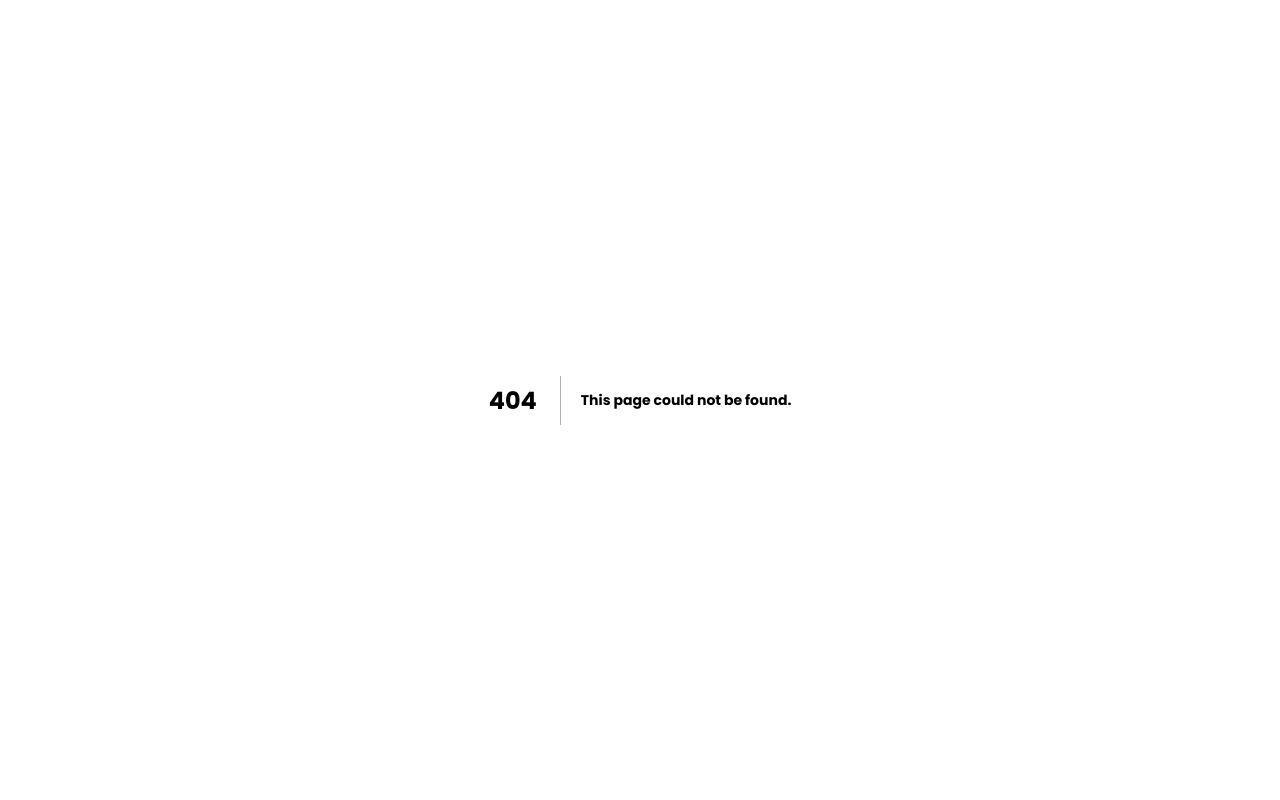
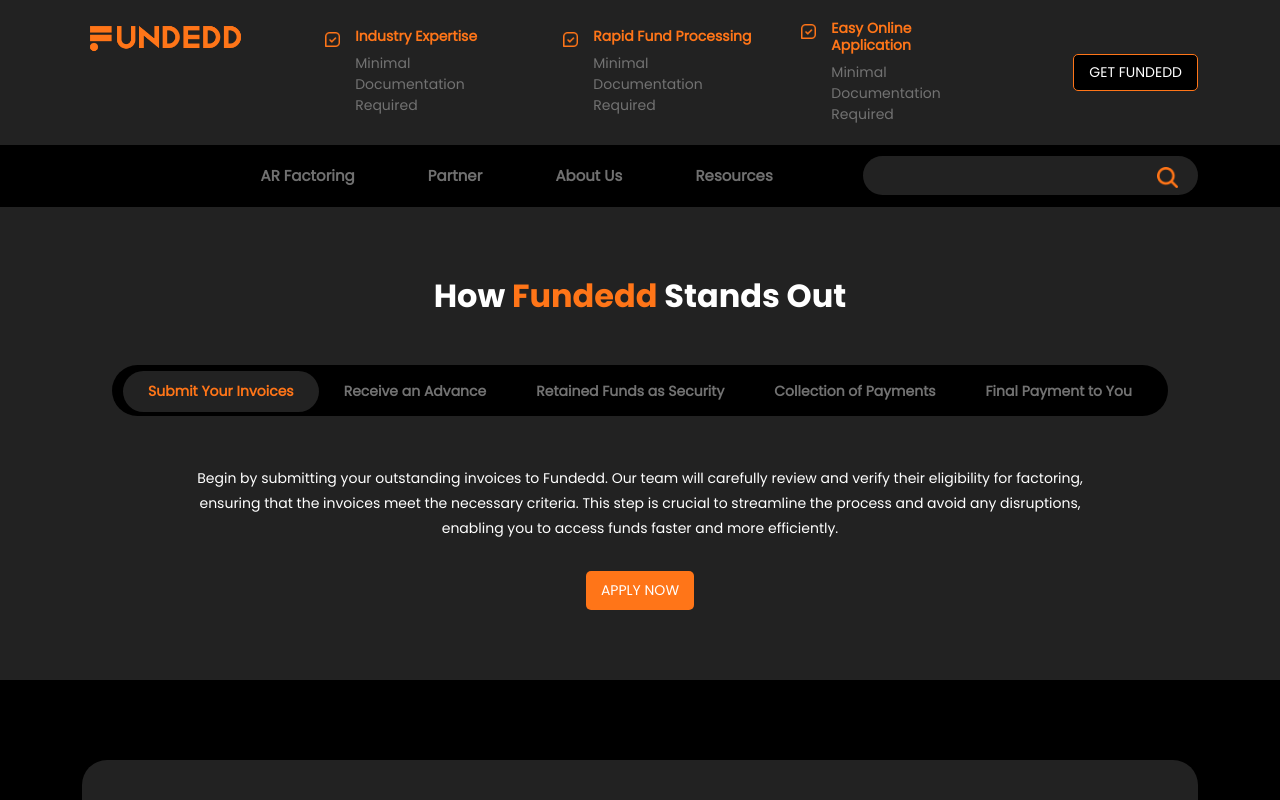
Before and after one commit to The-Brandbee/fundedd, a Next.js app: page /ar-factoring in a window 1280 px wide. Before the commit this address had no page. Shown: the top 800 px of the page. Built offline with nearby package versions, Linux system fonts and the light colour scheme.

Commit message:
new changes

```diff
--- /dev/null
+++ b/src/app/ar-factoring/page.js
@@ -0,0 +1,66 @@
+"use client";
+import { useEffect, useState } from "react";
+import Image from "next/image";
+import Head from "next/head";
+import Link from "next/link";
+import Header from "../common/Header.js";
+import Footer from "../common/Footer.js";
+import TestimonialSlide from "../common/TestimonialSlide.js";
+import ClientsSay from "../common/Client.js";
+import Tab from "../common/Tab2.js";
+import Marquee from "../common/Marqueee.js";
+import "bootstrap/dist/css/bootstrap.min.css";
+import { Montserrat } from "next/font/google";
+import Script from "next/script";
+import Girl from "../img/Mask-Group-1.png";
+import Arrow from "../img/arrow-up-right.png";
+import BeginYour from "../img/Layer_1.png";
+import GroupTW from "../img/Group-25.png";
+import GroupTWoo from "../img/Layer_1@2x.png";
+import GirlTwo from "../img/support_2058768@2x.png";
+import GirlThree from "../img/management_11063187-1@2x.png";
+import GirlThreeNN from "../img/reputation-12133556@2x.png";
+import GirlFour from "../img/factors_18377058@2x.png";
+import GirlFive from "../img/icckd.png";
+import GirlFourT from "../img/factors_18377058@2x-white.png";
+import GirlFiveT from "../img/icckd-white.png";
+import Trusted from "../img/shutterstock_2510817173.png";
+import headertopicon from "../img/header-top-icon.png";
+import TrustedTwo from "../img/shutterstock_2433120923@2x.png";
+import Expert from "../img/Component-12-1@2x.png";
+import ExpertTwo from "../img/shutterstock-5402044.png";
+import ExpertThree from "../img/Ellipse-6@2x.png";
+import ExpertThreeTW from "../img/Fundedd-logo-04@2x.png";
+
+export default function Arfactoring() {
+  return (
+    <>
+      <main>
+        <Head>
+          <meta charset="utf-8" />
+          <meta
+            name="viewport"
+            content="width=device-width, initial-scale=1.0"
+          />
+          <meta name="robots" content="index, follow" />
+          <meta name="description" content="=" />
+        </Head>
+
+        <header>
+          <Header />
+          </header>
+<section className="How-Fundedd-Stands-Out">
+<div className="container">
+<div className="How-Fundedd-Stands-Out-middle">
+    <h4>How <span>Fundedd</span> Stands Out</h4>
+ <div className="tab-view">
+ <Tab />
+ </div>
+</div>
+</div>
+</section>
+        <Footer />
+      </main>
+    </>
+  );
+}
--- a/src/app/common/Client.js
+++ b/src/app/common/Client.js
@@ -20,7 +20,7 @@
                   <Image src={GirlTwoLL} alt="" className="right-img"/>
                   </div>
                   <p>Fundedd has transformed our cash flow! Their fast funding solutions helped us meet payroll on time every month. Their team really understands the staffing industry.</p>
-                  <p>- John D., IT Staffing CEO</p>
+                  <p>-  John D., IT Staffing CEO</p>
               </div>
            </div>
 
@@ -35,8 +35,8 @@
                   <Image src={GirlTwoLL} alt="" className="left-img" />
                   <Image src={GirlTwoLL} alt="" className="right-img"/>
                   </div>
-                  <p>Fundedd has transformed our cash flow! Their fast funding solutions helped us meet payroll on time every month. Their team really understands the staffing industry.</p>
-                  <p>- John D., IT Staffing CEO</p>
+                  <p>We were able to grow faster thanks to Fundedd's tailored AR factoring. Their transparent terms and quick access to funds kept our business running smoothly.</p>
+                  <p>- Sara P., Staffing Agency Owner</p>
               </div>
            </div>
 
@@ -51,8 +51,24 @@
                   <Image src={GirlTwoLL} alt="" className="left-img" />
                   <Image src={GirlTwoLL} alt="" className="right-img"/>
                   </div>
-                  <p>Fundedd has transformed our cash flow! Their fast funding solutions helped us meet payroll on time every month. Their team really understands the staffing industry.</p>
-                  <p>- John D., IT Staffing CEO</p>
+                  <p>The flexibility Fundedd offers in terms of repayment and funding amounts has been a game-changer for us. It's the kind of partner you can trust for long-term success.</p>
+                  <p>- Michael R., Business Manager</p>
+              </div>
+           </div>
+
+                </div>
+                <div>
+                <div className="test-midl-f">
+              <div className="test-midl-f-left">
+               <Image src={GirlTwoL} alt="" />
+              </div>
+              <div className="test-midl-f-right">
+                  <div className="img-ggh">
+                  <Image src={GirlTwoLL} alt="" className="left-img" />
+                  <Image src={GirlTwoLL} alt="" className="right-img"/>
+                  </div>
+                  <p>I highly recommend Fundedd. Their personalized approach and industry knowledge have made them an indispensable partner for our business.</p>
+                  <p>- Amanda T., Operations Director</p>
               </div>
            </div>
 
--- /dev/null
+++ b/src/app/common/Tab2.js
@@ -0,0 +1,46 @@
+import { Tab, Tabs, TabList, TabPanel } from 'react-tabs';
+import 'react-tabs/style/react-tabs.css';
+
+export default () => (
+  <Tabs>
+    <TabList>
+      <Tab>Submit Your Invoices</Tab>
+      <Tab>Receive an Advance</Tab>
+      <Tab>Retained Funds as Security</Tab>
+      <Tab>Collection of Payments</Tab>
+      <Tab>Final Payment to You</Tab>
+    </TabList>
+
+
+    <TabPanel>
+     <div className='tab-inner-frame'>
+        <p>Begin by submitting your outstanding invoices to Fundedd. Our team will carefully review and verify their eligibility for factoring, ensuring that the invoices meet the necessary criteria. This step is crucial to streamline the process and avoid any disruptions, enabling you to access funds faster and more efficiently.</p>
+        <p><a href="#">APPLY NOW</a></p>
+        </div>
+    </TabPanel>
+    <TabPanel>
+     <div className='tab-inner-frame'>
+     <p>Begin by submitting your outstanding invoices to Fundedd. Our team will carefully review and verify their eligibility for factoring, ensuring that the invoices meet the necessary criteria. This step is crucial to streamline the process and avoid any disruptions, enabling you to access funds faster and more efficiently.</p>
+     <p><a href="#">APPLY NOW</a></p>
+        </div>
+    </TabPanel>
+    <TabPanel>
+     <div className='tab-inner-frame'>
+     <p>Begin by submitting your outstanding invoices to Fundedd. Our team will carefully review and verify their eligibility for factoring, ensuring that the invoices meet the necessary criteria. This step is crucial to streamline the process and avoid any disruptions, enabling you to access funds faster and more efficiently.</p>
+     <p><a href="#">APPLY NOW</a></p>
+        </div>
+    </TabPanel>
+    <TabPanel>
+     <div className='tab-inner-frame'>
+     <p>Begin by submitting your outstanding invoices to Fundedd. Our team will carefully review and verify their eligibility for factoring, ensuring that the invoices meet the necessary criteria. This step is crucial to streamline the process and avoid any disruptions, enabling you to access funds faster and more efficiently.</p>
+        <p><a href="#">APPLY NOW</a></p>
+        </div>
+    </TabPanel>
+    <TabPanel>
+     <div className='tab-inner-frame'>
+     <p>Begin by submitting your outstanding invoices to Fundedd. Our team will carefully review and verify their eligibility for factoring, ensuring that the invoices meet the necessary criteria. This step is crucial to streamline the process and avoid any disruptions, enabling you to access funds faster and more efficiently.</p>
+     <p><a href="#">APPLY NOW</a></p>
+        </div>
+    </TabPanel>
+  </Tabs>
+);
--- a/src/app/globals.css
+++ b/src/app/globals.css
@@ -799,6 +799,9 @@
 }
 .tab-inner-frame p{
   color: #fff;
+  width: 80%;
+  margin: 0 auto;
+  line-height: 25px;
 }
 .tab-inner-frame p a{
   background: #FF7518 0% 0% no-repeat padding-box;
--- a/src/app/page.js
+++ b/src/app/page.js
@@ -12,7 +12,6 @@
 import "bootstrap/dist/css/bootstrap.min.css";
 import { Montserrat } from "next/font/google";
 import Script from "next/script";
-
 import Girl from "../app/img/Mask-Group-1.png";
 import Arrow from "../app/img/arrow-up-right.png";
 import BeginYour from "../app/img/Layer_1.png";
@@ -34,11 +33,8 @@
 import ExpertThreeTW from "../app/img/Fundedd-logo-04@2x.png";
 
 export default function Home() {
-
-
   return (
     <>
-
       <main>
         <Head>
           <meta charset="utf-8" />
```
Also changed, not shown: src/app/common/Tab.js (+8 -8 lines).
